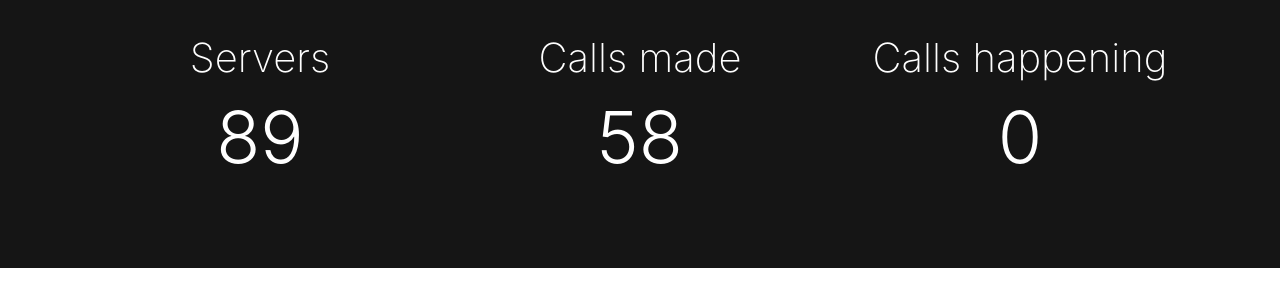
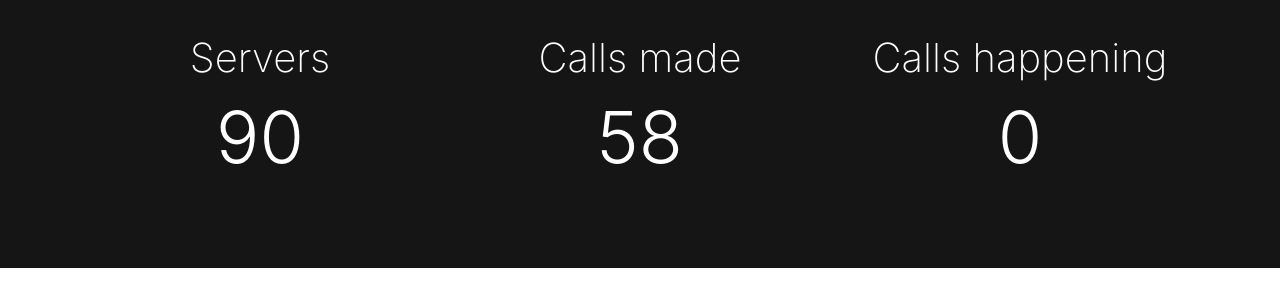
Before and after one commit to tumblenet/tnphone.tumblenet.ga, a Jekyll site: the page built from index.html, in a window 1280 px wide and 900 px high, scrolled down 443 px. Shown: the part 167-467 px from the top of the window. Built offline with Jekyll 4.4.1, drawn with Linux system fonts in a browser that asks for light colours; nearby versions of some CDN libraries.

Commit message:
Update Phones feed

```diff
--- a/_data/phones.json
+++ b/_data/phones.json
@@ -1,5 +1,5 @@
 {
 	"callsMade": 58,
-	"servers": 89,
+	"servers": 90,
 	"currentCalls": 0
 }
```
